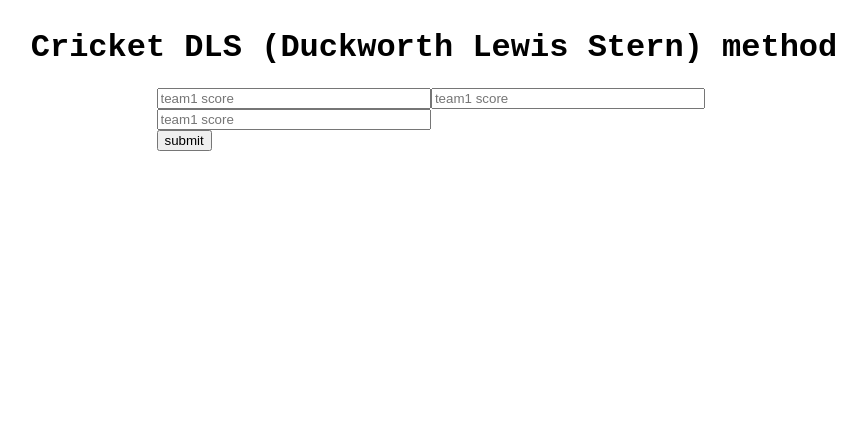
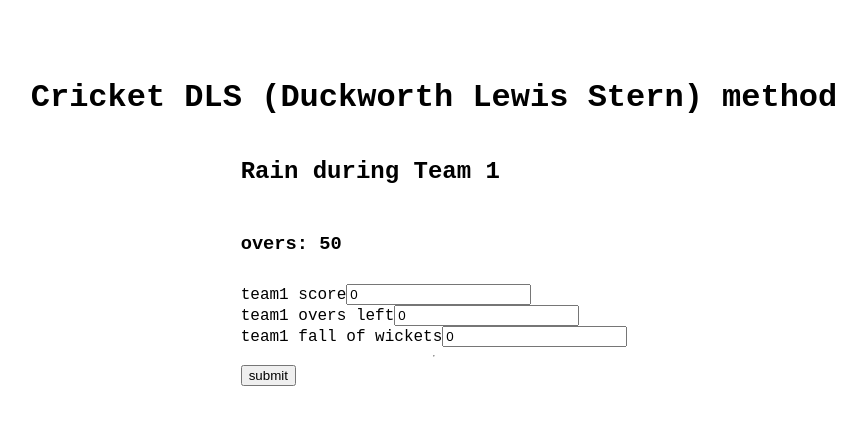
Before and after one commit to Miltonbhowmick/cricket-dls-method, a Nuxt app: page / in a window 1280 px wide. Shown: the top 424 px of the page, without its empty margins (206-1072 px from the left). Built offline with nearby package versions, Linux system fonts and the light colour scheme.

Commit message:
Added input fields for inserting score, resources t1-t2

```diff
--- a/assets/css/main.scss
+++ b/assets/css/main.scss
@@ -19,7 +19,7 @@ ul {
 	padding: 0;
 }
 
-.py-5{
+.py-50{
 	padding-top: 50px;
 	padding-bottom: 50px;
 }
--- a/pages/index.vue
+++ b/pages/index.vue
@@ -3,13 +3,26 @@
 		<h1>Cricket DLS <abbr>(Duckworth Lewis Stern)</abbr> method</h1>
 		<section class="section-cases">
 			<div class="cases">
+				<h2>Rain during Team 1</h2>
+				<h3>overs: 50</h3>
 				<div class="box">
 					<div class="inputs">
-						<input type="text" placeholder="team1 score" />
-						<input type="text" placeholder="team1 score" />
-						<input type="text" placeholder="team1 score" />
+						<div>
+							<label>team1 score</label>
+							<input type="text" v-model="caseData.teamOneScore" />
+						</div>
+						<div>
+							<label>team1 overs left</label>
+							<input type="text" v-model="caseData.teamOneResource" />
+						</div>
+						<div>
+							<label>team1 fall of wickets</label>
+							<input type="text" v-model="caseData.teamTwoResource" />
+						</div>
+						<hr />
 					</div>
-					<button>submit</button>
+					<div class="answers" v-if="answers"></div>
+					<button @click="calculationDLS(0)">submit</button>
 				</div>
 			</div>
 		</section>
@@ -24,6 +37,18 @@ var caseData = reactive({
 	teamOneResource: 0,
 	teamTwoResource: 0,
 });
+var answers = reactive(null);
+const calculationDLS = (type) => {
+	if (type === 0) {
+		// Formula:
+		// Revised Score = S + G50 * (R2/R1) + 1
+		// Where, S is team one score, G50 is a standard score (245 total run) for a international criecket team
+		var divison = caseData.teamOneResource / caseData.teamTwoResource;
+		var revisedScore = caseData.teamOneScore + G50 * divison + 1;
+		answers["revised_score"] = revisedScore;
+		return;
+	}
+};
 </script>
 <style scoped lang="scss">
 .main {
@@ -38,6 +63,7 @@ var caseData = reactive({
 			gap: 10px;
 			.inputs {
 				display: flex;
+				flex-direction: column;
 				flex-wrap: wrap;
 				input {
 					flex-basis: 48%;
```
Also changed, not shown: utils/table.js (added).
